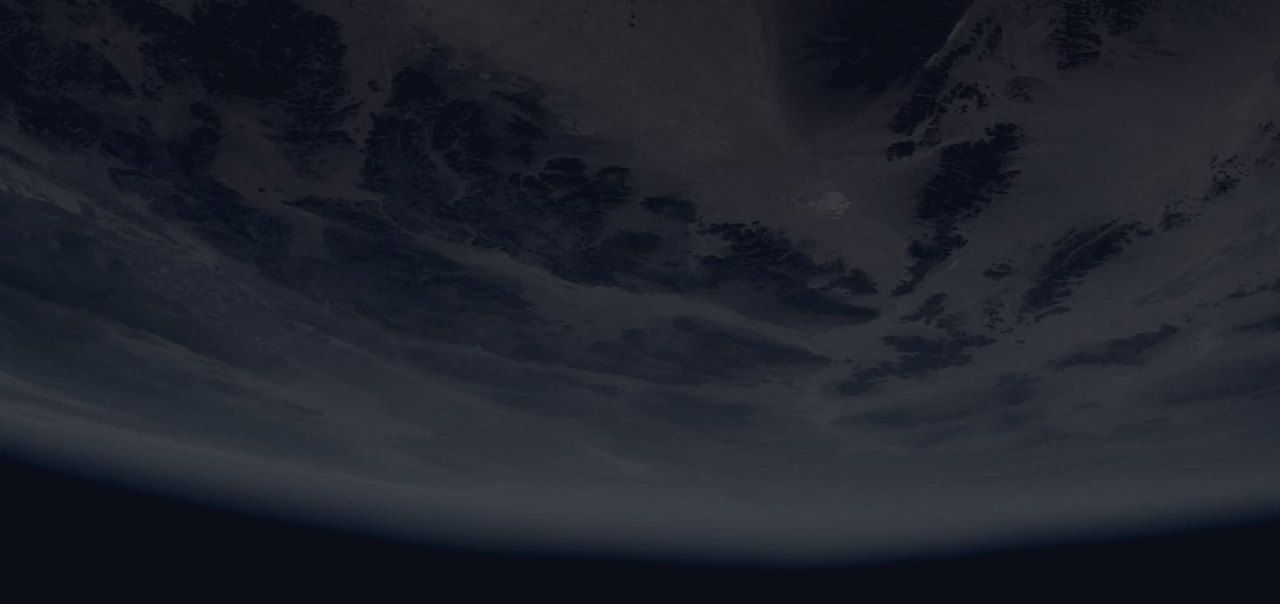
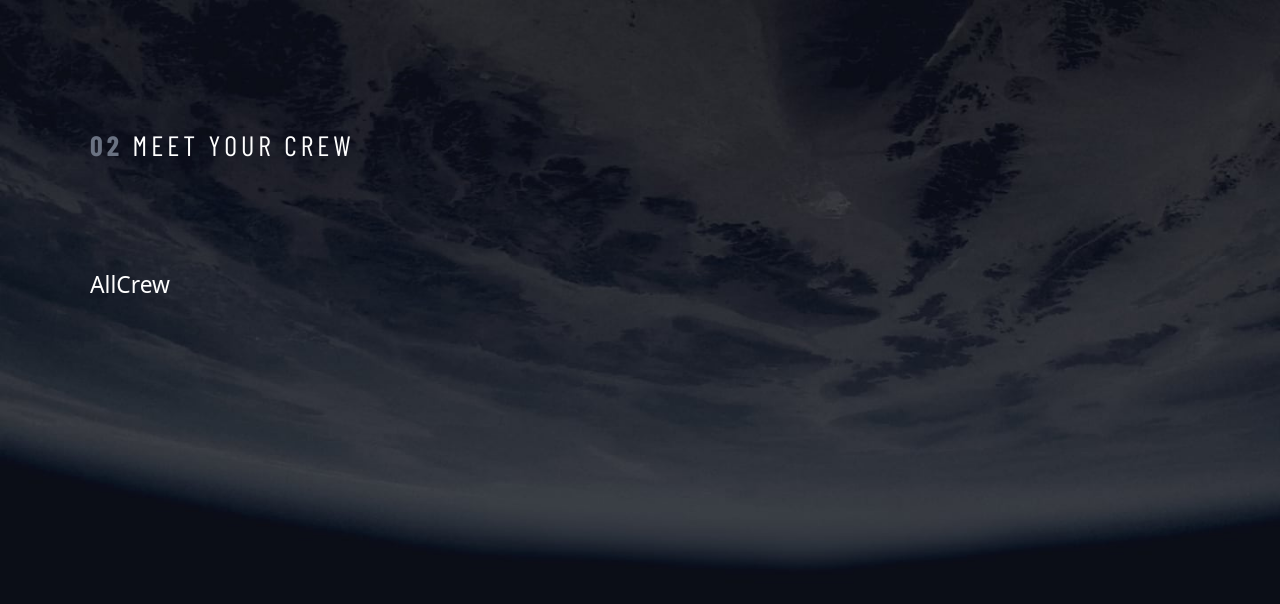
Before and after one commit to ayezabashir/space-tourism-website, a React (Vite) app: page /crew in a window 1280 px wide. Shown: the top 604 px of the page. Built offline with nearby package versions, Linux system fonts and the light colour scheme; a web font is replaced by a local one.

Commit message:
props managed

```diff
--- /dev/null
+++ b/src/components/AllCrew.jsx
@@ -0,0 +1,7 @@
+const AllCrew = () => {
+  return (
+    <div>AllCrew</div>
+  )
+}
+
+export default AllCrew
--- a/src/components/CrewHero.jsx
+++ b/src/components/CrewHero.jsx
@@ -1,12 +1,13 @@
-import React from 'react'
+import HeroComponent from './HeroComponent'
+import AllCrew from './AllCrew'
 
 const CrewHero = () => {
   return (
-    <main className="container">
-        <div className='max-w-1100 mx-auto my-100'>
-
-        </div>
-    </main>
+    <>
+      <HeroComponent numb="02" heading=" Meet your crew">
+        <AllCrew />
+      </HeroComponent>
+    </>
   )
 }
 
--- a/src/components/DestinationHero.jsx
+++ b/src/components/DestinationHero.jsx
@@ -3,7 +3,7 @@ import AllDestinations from "./AllDestinations"
 const DestinationHero = () => {
   return (
      <>
-      <HeroComponent>
+      <HeroComponent numb="01" heading=" Pick your destination">
          <AllDestinations />
       </HeroComponent>
      </>
--- a/src/components/HeroComponent.jsx
+++ b/src/components/HeroComponent.jsx
@@ -1,12 +1,14 @@
-const HeroComponent = ({children}) => {
-    return <main className='container'>
+const HeroComponent = ({ numb,heading,children }) => {
+    return (
+    <main className='container'>
         <div className="max-w-1100 mx-auto my-100">
-            <h1 className='text-white mb-100'><span className='text-gray-500 font-bold'>01</span> Pick your destination</h1>
+            <h1 className='text-white mb-100'><span className='text-gray-500 font-bold'>{numb}</span>{heading}</h1>
             {
                 children
             }
         </div>
     </main>
+    )
 }
 
 export default HeroComponent
```
